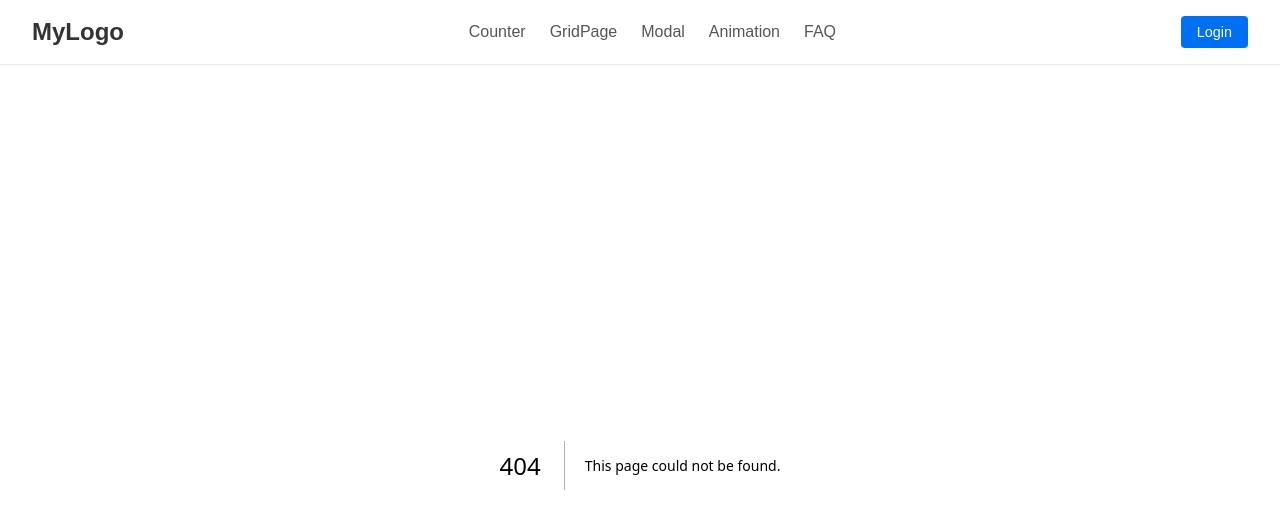
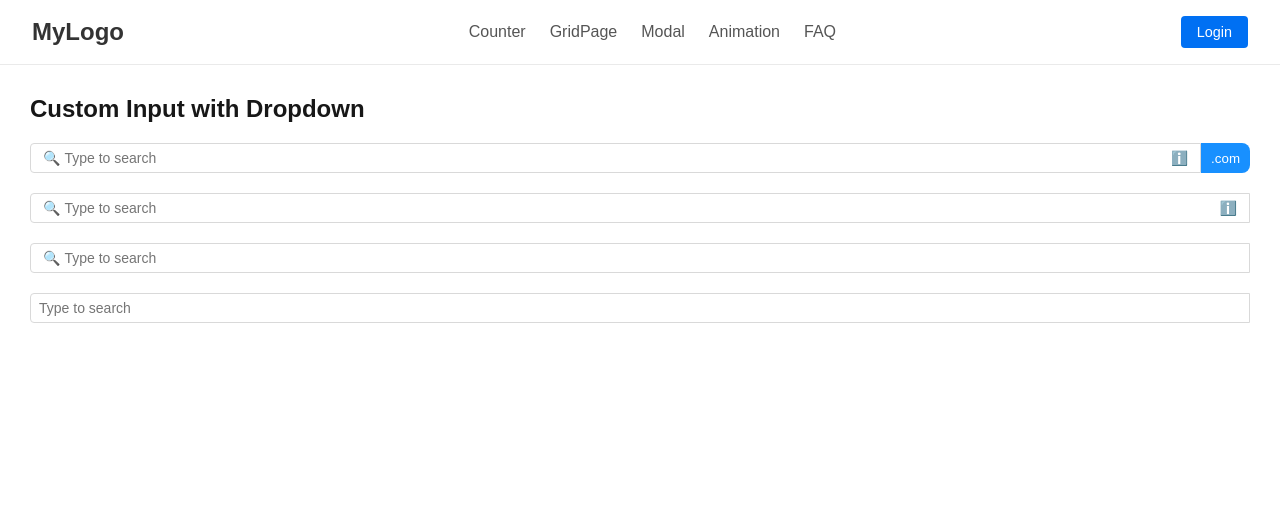
Before and after one commit to aniket-pixer/practice-design, a Next.js app: page /input in a window 1280 px wide. Before the commit this address had no page. Shown: the top 528 px of the page. Built offline with nearby package versions, Linux system fonts and the light colour scheme.

Commit message:
Create Custom Input component

```diff
--- /dev/null
+++ b/app/input/input.tsx
@@ -0,0 +1,52 @@
+import CustomInput from "@/components/CustomInput";
+import React, { useState } from "react";
+import { CustomInputMain } from "./style";
+
+const InputPage: React.FC = () => {
+  const [inputValue, setInputValue] = useState("");
+  const options = ["Option 1", "Option 2", "Option 3", "Option 4"];
+
+  return (
+    <CustomInputMain>
+      <h2>Custom Input with Dropdown</h2>
+      <CustomInput
+        value={inputValue}
+        onChange={(e) => setInputValue(e.target.value)}
+        placeholder="Type to search"
+        size="middle"
+        allowClear
+        dropdownOptions={options}
+        onOptionSelect={(option) => alert(`You selected: ${option}`)}
+        prefix={<span>🔍</span>}
+        suffix={<span>ℹ️</span>}
+        button={<span>.com</span>}
+      />
+      <CustomInput
+        value={inputValue}
+        onChange={(e) => setInputValue(e.target.value)}
+        placeholder="Type to search"
+        size="middle"
+        allowClear
+        prefix={<span>🔍</span>}
+        suffix={<span>ℹ️</span>}
+      />
+      <CustomInput
+        value={inputValue}
+        onChange={(e) => setInputValue(e.target.value)}
+        placeholder="Type to search"
+        size="middle"
+        allowClear
+        prefix={<span>🔍</span>}
+      />
+      <CustomInput
+        value={inputValue}
+        onChange={(e) => setInputValue(e.target.value)}
+        placeholder="Type to search"
+        size="middle"
+        allowClear
+      />
+    </CustomInputMain>
+  );
+};
+
+export default InputPage;
--- /dev/null
+++ b/app/input/page.tsx
@@ -0,0 +1,13 @@
+"use client";
+import React from "react";
+import InputPage from "./input";
+
+function PageInput() {
+  return (
+    <div>
+      <InputPage />
+    </div>
+  );
+}
+
+export default PageInput;
--- /dev/null
+++ b/app/input/style.tsx
@@ -0,0 +1,11 @@
+import styled from "styled-components";
+
+const CustomInputMain = styled.div`
+  padding: 30px;
+  display: flex;
+  flex-direction: column;
+  gap: 20px;
+  height: calc(100dvh - 65px);
+`;
+
+export { CustomInputMain };
--- /dev/null
+++ b/components/CustomInput/index.tsx
@@ -0,0 +1,140 @@
+import React, { useState, useRef, useEffect } from "react";
+import {
+  Wrapper,
+  Input,
+  Prefix,
+  Suffix,
+  ClearButton,
+  Dropdown,
+  DropdownItem,
+  Button,
+  InputWrapper,
+} from "./style";
+
+interface CustomInputProps {
+  value?: string;
+  defaultValue?: string;
+  onChange?: (e: React.ChangeEvent<HTMLInputElement>) => void;
+  placeholder?: string;
+  size?: "small" | "middle" | "large";
+  disabled?: boolean;
+  prefix?: React.ReactNode;
+  suffix?: React.ReactNode;
+  button?: React.ReactNode;
+  allowClear?: boolean;
+  dropdownOptions?: string[]; // Dropdown options
+  onOptionSelect?: (option: string) => void; // Callback when an option is selected
+  style?: React.CSSProperties;
+}
+
+const CustomInput: React.FC<CustomInputProps> = ({
+  value,
+  defaultValue,
+  onChange,
+  placeholder,
+  size = "middle",
+  disabled = false,
+  prefix,
+  suffix,
+  button,
+  allowClear = false,
+  dropdownOptions = [],
+  onOptionSelect,
+  style,
+}) => {
+  const [inputValue, setInputValue] = useState(defaultValue || "");
+  const [isDropdownVisible, setDropdownVisible] = useState(false);
+  const dropdownRef = useRef<HTMLDivElement>(null);
+
+  const handleInputChange = (e: React.ChangeEvent<HTMLInputElement>) => {
+    if (!disabled) {
+      const newValue = e.target.value;
+      setInputValue(newValue);
+      onChange?.(e);
+
+      // Show dropdown if options exist
+      if (dropdownOptions.length > 0) {
+        setDropdownVisible(newValue !== "");
+      }
+    }
+  };
+
+  const handleClear = () => {
+    if (!disabled) {
+      setInputValue("");
+      onChange?.({
+        target: { value: "" },
+      } as React.ChangeEvent<HTMLInputElement>);
+      setDropdownVisible(false);
+    }
+  };
+
+  const handleOptionClick = (option: string) => {
+    if (!disabled) {
+      setInputValue(option);
+      setDropdownVisible(false);
+      onOptionSelect?.(option);
+    }
+  };
+
+  // Close dropdown if clicked outside
+  useEffect(() => {
+    const handleOutsideClick = (event: MouseEvent) => {
+      if (
+        dropdownRef.current &&
+        !dropdownRef.current.contains(event.target as Node)
+      ) {
+        setDropdownVisible(false);
+      }
+    };
+
+    document.addEventListener("mousedown", handleOutsideClick);
+    return () => {
+      document.removeEventListener("mousedown", handleOutsideClick);
+    };
+  }, []);
+
+  return (
+    <InputWrapper style={{ position: "relative", ...style }} ref={dropdownRef}>
+      <Wrapper size={size}>
+        {prefix && <Prefix>{prefix}</Prefix>}
+        <Input
+          type="text"
+          value={value !== undefined ? value : inputValue}
+          onChange={handleInputChange}
+          placeholder={placeholder}
+          disabled={disabled}
+        />
+        {allowClear && inputValue && !disabled && (
+          <ClearButton onClick={handleClear}>✖</ClearButton>
+        )}
+        {suffix && <Suffix>{suffix}</Suffix>}
+        {isDropdownVisible && dropdownOptions.length > 0 && (
+          <Dropdown>
+            {dropdownOptions
+              .filter((option) =>
+                option.toLowerCase().includes(inputValue.toLowerCase())
+              )
+              .map((option, index) => (
+                <DropdownItem
+                  key={index}
+                  onClick={() => handleOptionClick(option)}
+                >
+                  {option}
+                </DropdownItem>
+              ))}
+          </Dropdown>
+        )}
+      </Wrapper>
+      {button && (
+        <Button
+          onFocus={() => dropdownOptions.length > 0 && setDropdownVisible(true)}
+        >
+          {button}
+        </Button>
+      )}
+    </InputWrapper>
+  );
+};
+
+export default CustomInput;
--- /dev/null
+++ b/components/CustomInput/style.tsx
@@ -0,0 +1,125 @@
+// style.tsx
+import styled, { css } from "styled-components";
+
+const Wrapper = styled.div<{ size: "small" | "middle" | "large" }>`
+  display: flex;
+  align-items: center;
+  border: 1px solid #d9d9d9;
+  border-radius: 4px 0 0 4px;
+  padding: 6px 8px;
+  transition: border-color 0.3s;
+  width: 100%;
+
+  &:focus-within {
+    /* border-color: #1890ff; */
+    /* box-shadow: 0 0 0 2px rgba(24, 144, 255, 0.2); */
+  }
+
+  ${(props) =>
+    props.size === "small" &&
+    css`
+      font-size: 12px;
+      padding: 2px 6px;
+    `}
+
+  ${(props) =>
+    props.size === "middle" &&
+    css`
+      font-size: 14px;
+      padding: 6px 8px;
+    `}
+
+  ${(props) =>
+    props.size === "large" &&
+    css`
+      font-size: 16px;
+      padding: 6px 10px;
+    `}
+`;
+
+const Input = styled.input`
+  flex: 1;
+  border: none;
+  outline: none;
+  font-size: inherit;
+  background: transparent;
+
+  &:disabled {
+    background-color: #f5f5f5;
+    cursor: not-allowed;
+  }
+`;
+
+const Prefix = styled.span`
+  margin: 0 4px;
+  color: #a6a6a6;
+`;
+
+const Suffix = styled.span`
+  margin: 0 4px;
+  color: #a6a6a6;
+`;
+
+const Button = styled.button`
+  background-color: #1890ff;
+  border: none;
+  border-radius: 0 8px 8px 0;
+  padding: 0 10px;
+  color: white;
+`;
+
+const ClearButton = styled.span`
+  cursor: pointer;
+  color: #a6a6a6;
+  margin-left: 4px;
+
+  &:hover {
+    color: #1890ff;
+  }
+`;
+
+const InputWrapper = styled.div`
+  /* border: 1px solid red; */
+  display: flex;
+  border-radius: 8px;
+`;
+
+const Dropdown = styled.div`
+  position: absolute;
+  top: 100%;
+  left: 0;
+  right: 0;
+  background: white;
+  border: 1px solid #d9d9d9;
+  border-radius: 4px;
+  box-shadow: 0 2px 8px rgba(0, 0, 0, 0.1);
+  z-index: 10;
+  /* max-height: 200px; */
+  overflow-y: auto;
+`;
+
+const DropdownItem = styled.div`
+  padding: 8px 12px;
+  cursor: pointer;
+  transition: background-color 0.2s;
+
+  &:hover {
+    background-color: #f5f5f5;
+  }
+
+  &:active {
+    background-color: #e6f7ff;
+  }
+`;
+
+export {
+  Wrapper,
+  Input,
+  Prefix,
+  Suffix,
+  ClearButton,
+  DropdownItem,
+  Dropdown,
+  Button,
+  InputWrapper,
+};
```
